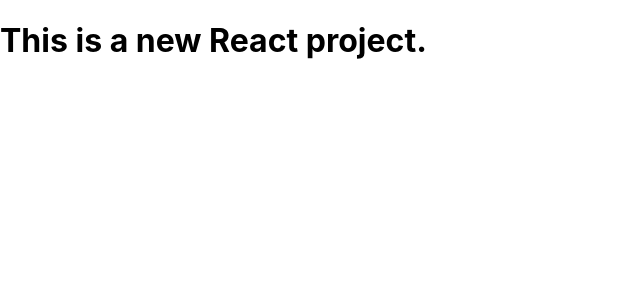
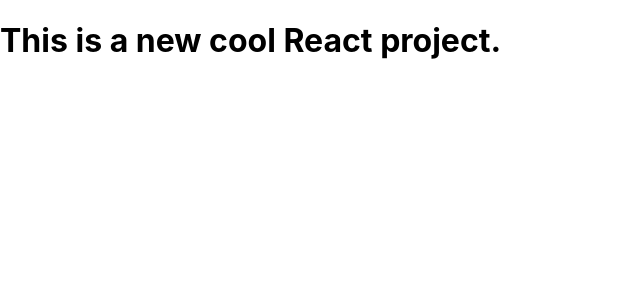
Before and after one commit to hy-atoz/git-playground, a React (Create React App) app: page / in a window 1280 px wide. Shown: the top 300 px of the page, without its empty margins (0-640 px from the left). Built offline with nearby package versions, Linux system fonts and the light colour scheme.

Commit message:
add 'cool' into h1

```diff
--- a/src/App.js
+++ b/src/App.js
@@ -3,7 +3,7 @@
 function App() {
   return (
     <div>
-      <h1>This is a new React project.</h1>
+      <h1>This is a new cool React project.</h1>
     </div>
   );
 }
```
